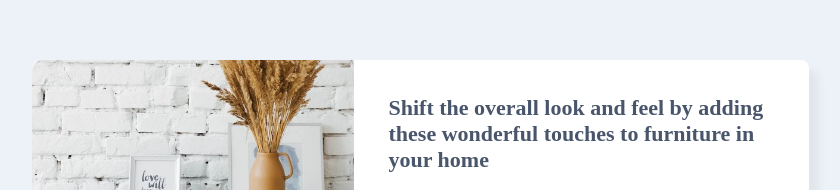
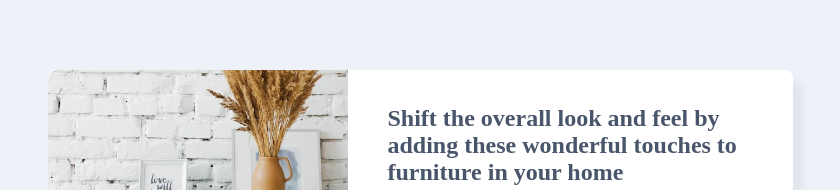
Before and after one commit to siriusdave/Article-preview-component, a plain HTML site: page index.html in a window 1280 px wide. Shown: the part 183-373 px from the top of the page, without its empty margins (220-1060 px from the left). Drawn offline with Linux system fonts and the light colour scheme; a web font is replaced by a local one.

Commit message:
Add files via upload

```diff
--- a/css/style.css
+++ b/css/style.css
@@ -33,7 +33,7 @@ body{
 .card{
     display:grid;
     grid-template-columns: 365px;
-    grid-template-rows: 245px 125px 91px 91px;
+    grid-template-rows: 245px 150px 91px 91px;
     background: var(--clr-white);
     border-radius: 0.625em;
     box-shadow: 10px 10px 10px rgba(0, 0, 0, 0.05);
@@ -101,8 +101,8 @@ body{
 @media(min-width:50em){
 .card{
     display:grid;
-    grid-template-columns: 322px 455px;
-    grid-template-rows: 133px 91px 91px;
+    grid-template-columns: 300px 445px;
+    grid-template-rows: 125px 90px 80px;
     }
 
 .card-image{
@@ -118,7 +118,10 @@ body{
     grid-column: 2/3;
     grid-row:1/2;
 }
-
+.card-header h2{
+    font-size: 24px;
+    margin: 35px 40px 20px 40px;
+}
 .card-main-text{
     grid-column: 2/3;
     grid-row:2/3;
```
